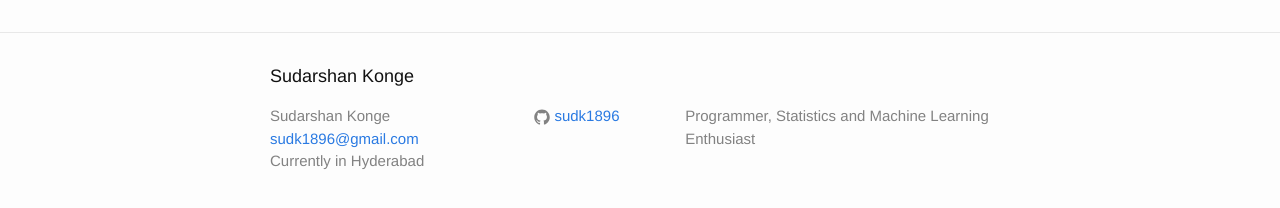
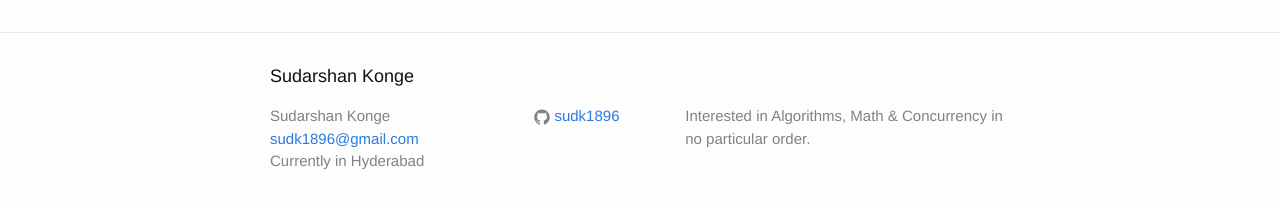
Before and after one commit to sudk1896/sudk1896.github.io, a Jekyll site: the page built from index.html, in a window 1280 px wide and 900 px high, scrolled down 2590 px. Shown: the part 667-875 px from the top of the window. Built offline with Jekyll 4.4.1, drawn with Linux system fonts in a browser that asks for light colours; formulas are drawn with MathJax 3; comment, search, counter and statistics services are not loaded.

Commit message:
edit interests

```diff
--- a/_config.yml
+++ b/_config.yml
@@ -2,7 +2,7 @@
 title: Sudarshan Konge
 email: sudk1896@gmail.com
 description: >
-  Programmer, Statistics and Machine Learning Enthusiast
+  Interested in Algorithms, Math & Concurrency in no particular order.
 baseurl: "" # the subpath of your site, e.g. /blog/
 url: "https://sudk1896.github.io" # the base hostname & protocol for your site
 github_username:  sudk1896
```
